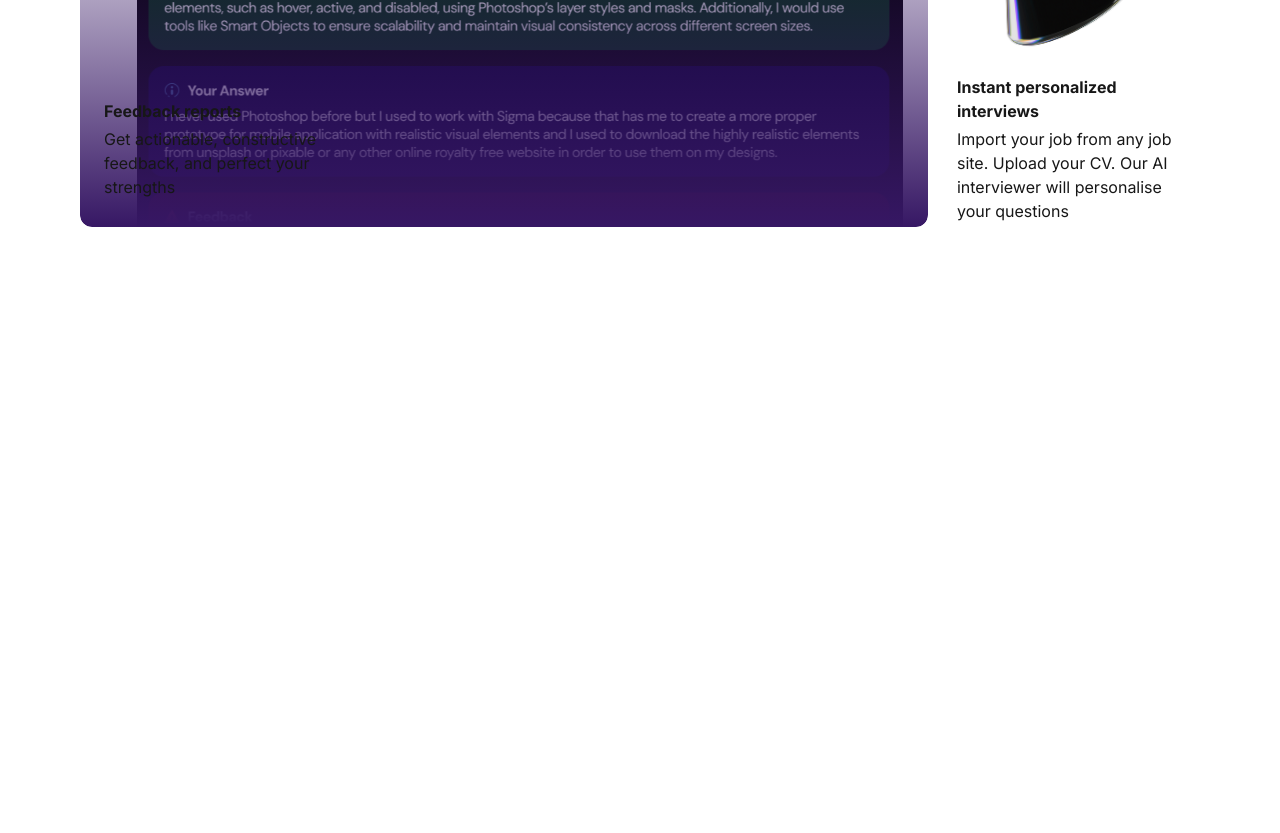
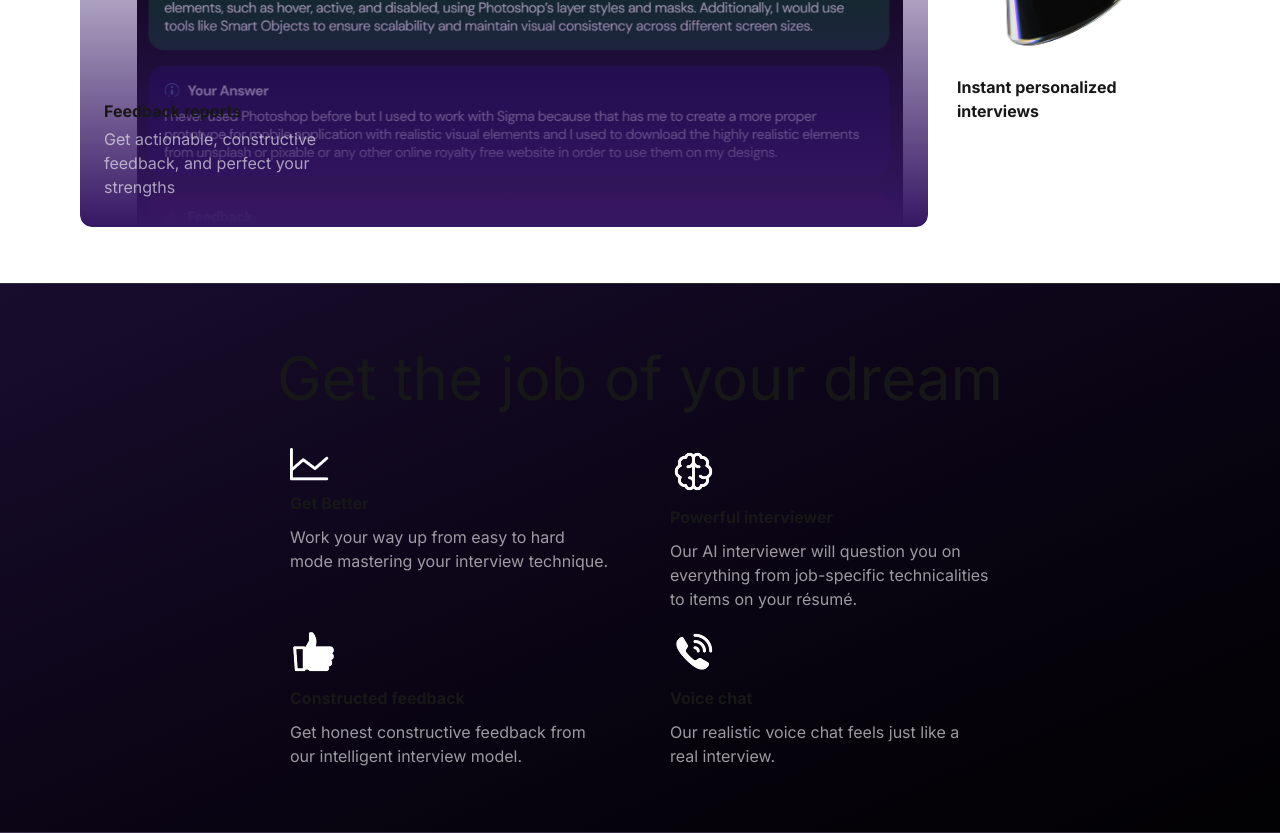
Before and after one commit to CSci-153-Web-Systems-and-Technologies/batch-2025-simiu-web, a Next.js app: page / in a window 1280 px wide. Shown: the part 1980-2813 px from the top of the page. Before the commit the page ends 2263 px from the top, so only its background shows below. Built offline with nearby package versions, Linux system fonts and the light colour scheme.

Commit message:
Complete feature section

```diff
--- a/app/_components/BentoGrid.tsx
+++ b/app/_components/BentoGrid.tsx
@@ -21,7 +21,7 @@ function BentoGrid() {
               <h3 className="font-bold mb-1">
                 Instant personalized interviews
               </h3>
-              <p>
+              <p className="text-white/60">
                 Import your job from any job site. Upload your CV. Our AI
                 interviewer will personalise your questions
               </p>
@@ -38,7 +38,9 @@ function BentoGrid() {
             />
             <div className="max-w-3xs z-3 absolute bottom-14 left-6">
               <h3 className="font-bold mb-1">User-friendly dashboard</h3>
-              <p>Create an interview preparation with just one click!</p>
+              <p className="text-white/60">
+                Create an interview preparation with just one click!
+              </p>
             </div>
           </div>
         </div>
@@ -54,7 +56,7 @@ function BentoGrid() {
             />
             <div className="max-w-3xs z-3 absolute bottom-7 left-6">
               <h3 className="font-bold mb-1">Feedback reports</h3>
-              <p>
+              <p className="text-white/60">
                 Get actionable, constructive feedback, and perfect your
                 strengths
               </p>
@@ -70,7 +72,7 @@ function BentoGrid() {
               <h3 className="font-bold mb-1">
                 Instant personalized interviews
               </h3>
-              <p>
+              <p className="text-white/60">
                 Import your job from any job site. Upload your CV. Our AI
                 interviewer will personalise your questions
               </p>
--- a/app/_components/Features.tsx
+++ b/app/_components/Features.tsx
@@ -6,41 +6,43 @@ import ringerIcon from "@/public/ringer.png";
 
 export const Features = () => {
   return (
-    <section className="bg-linear-to-br from-[#190D2E] to-[#020103] border-t border-b border-white/15">
-      <div className="container flex flex-col justify-center items-center">
-        <h2 className="text-6xl">Get the job of your dream</h2>
-        <div className="flex">
-          <div className="flex flex-col">
-            <div className="flex flex-col">
+    <section className="bg-linear-to-br from-[#190D2E] to-[#020103] border-t border-b border-white/15 py-16">
+      <div className="container flex flex-col gap-10 justify-center items-center">
+        <h2 className="text-6xl text-center">Get the job of your dream</h2>
+        <div className="flex flex-col md:flex-row w-full max-w-[700px] items-center md:items-start justify-between gap-7">
+          <div className="flex flex-col w-full max-w-xs h-80 justify-between">
+            <div className="flex flex-col items-center md:items-start gap-2.5">
               <Image src={graphIcon} alt="Feature 1" />
-              <h3>Get Better</h3>
-              <p>
+              <h3 className="font-bold">Get Better</h3>
+              <p className="text-white/60 text-center md:text-left">
                 Work your way up from easy to hard mode mastering your interview
                 technique.
               </p>
             </div>
-            <div className="flex flex-col">
+            <div className="flex flex-col items-center md:items-start gap-2.5">
               <Image src={likeIcon} alt="Feature 2" />
-              <h3>Constructed feedback</h3>
-              <p>
+              <h3 className="font-bold">Constructed feedback</h3>
+              <p className="text-white/60 text-center md:text-left">
                 Get honest constructive feedback from our intelligent interview
                 model.
               </p>
             </div>
           </div>
-          <div className="flex flex-col">
-            <div className="flex flex-col">
+          <div className="flex flex-col w-full max-w-xs h-80 justify-between">
+            <div className="flex flex-col items-center md:items-start gap-2.5">
               <Image src={brainIcon} alt="Feature 3" />
-              <h3>Powerful interviewer</h3>
-              <p>
+              <h3 className="font-bold">Powerful interviewer</h3>
+              <p className="text-white/60 text-center md:text-left">
                 Our AI interviewer will question you on everything from
                 job-specific technicalities to items on your résumé.
               </p>
             </div>
-            <div className="flex flex-col">
+            <div className="flex flex-col items-center md:items-start gap-2.5">
               <Image src={ringerIcon} alt="Feature 4" />
-              <h3>Voice chat</h3>
-              <p>Our realistic voice chat feels just like a real interview.</p>
+              <h3 className="font-bold">Voice chat</h3>
+              <p className="text-white/60 text-center md:text-left">
+                Our realistic voice chat feels just like a real interview.
+              </p>
             </div>
           </div>
         </div>
--- a/app/page.tsx
+++ b/app/page.tsx
@@ -1,6 +1,7 @@
 import BentoGrid from "./_components/BentoGrid";
 import { Header } from "./_components/Header";
 import { Hero } from "./_components/Hero";
+import { Features } from "./_components/Features";
 
 export default function Home() {
   return (
@@ -8,6 +9,7 @@ export default function Home() {
       <Header />
       <Hero />
       <BentoGrid />
+      <Features />
     </>
   );
 }
```
